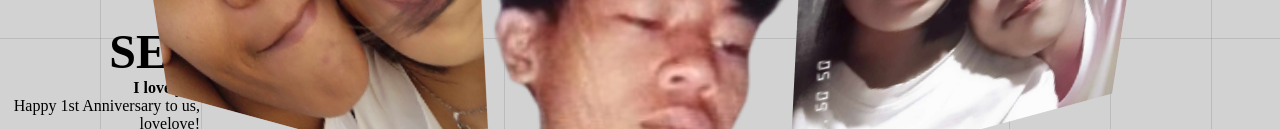
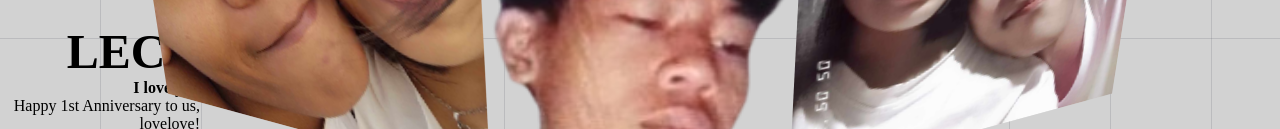
Before and after one commit to seb0714/3D-Pic-Slider, a plain HTML site: page index.html in a window 1280 px wide. Shown: the part 567-696 px from the top of the page. Drawn offline with Linux system fonts and the light colour scheme; a web font is replaced by a local one.

Commit message:
Fixed some changes

```diff
--- a/index.html
+++ b/index.html
@@ -61,7 +61,7 @@
                 ILOVEYOUU
             </h1>
             <div class="author">
-                <h2>SEB</h2>
+                <h2>LECA</h2>
                 <p><b>I love you</b></p>
                 <p>
                     Happy 1st Anniversary to us, lovelove!
```
